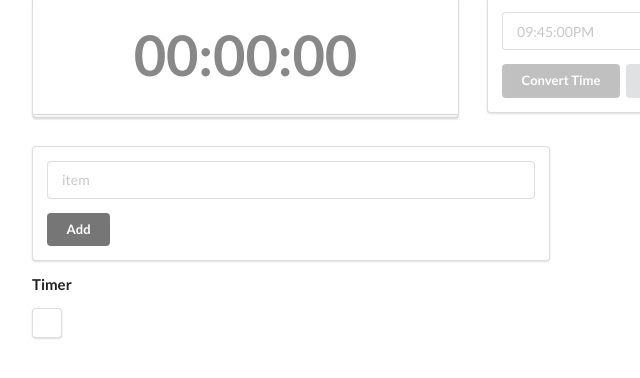
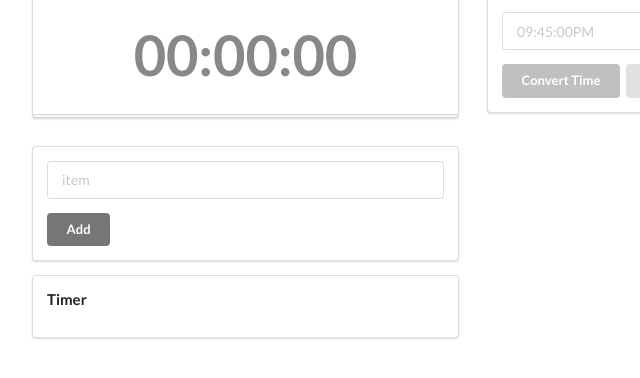
Before and after one commit to kuyaj/venti-uno, a plain HTML site: page index.html in a window 1280 px wide. Shown: the part 192-570 px from the top of the page, 258-898 px from the left. Drawn offline with Linux system fonts and the light colour scheme.

Commit message:
Update index.html

```diff
--- a/index.html
+++ b/index.html
@@ -65,7 +65,7 @@
             </section>
         </section>
          <div class="ui stackable grid">
-             <div class="ui twelve wide column">
+             <div class="ui ten wide column">
                 <div class="ui segment">
                    <section class="ui form">
                       <section class="ui field">
@@ -78,8 +78,8 @@
                    </section>
                  </div>
                  <div class="ui four wide column">
-                   <h4>Timer</h4>
-                      <div class="ui compact segment">
+                      <div class="ui segment">
+                          <h4>Timer</h4>
                          <span id="time"></span>
                       </div>
                  </div>
```
